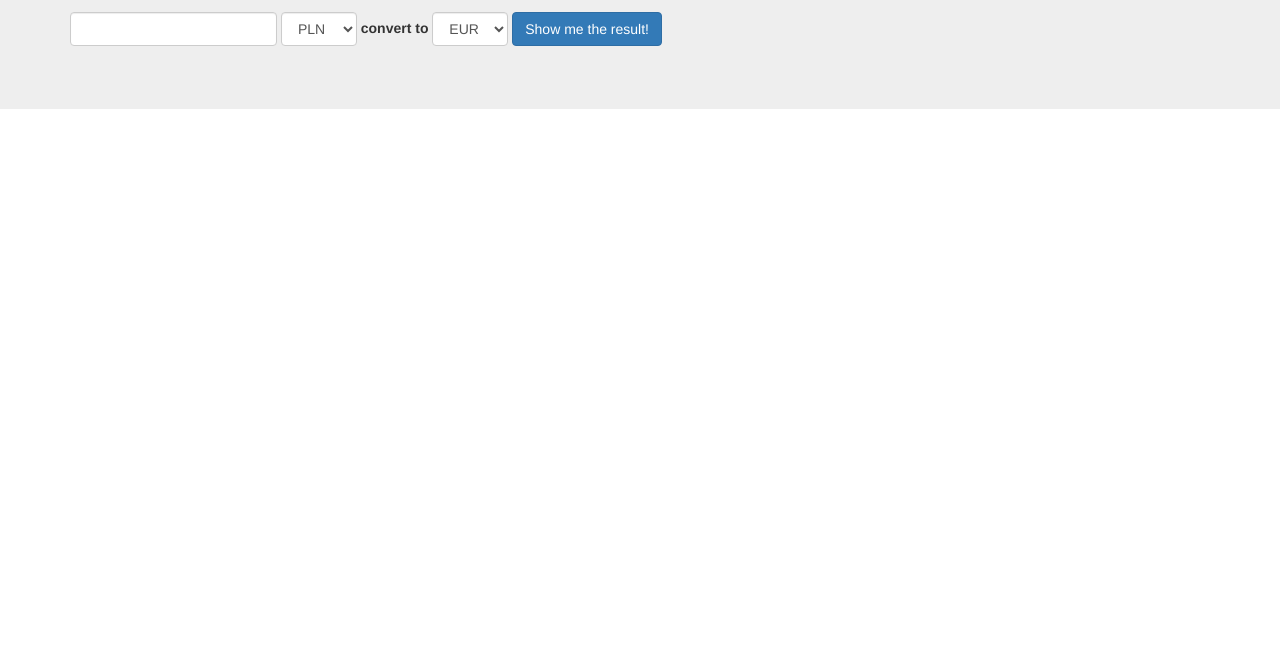
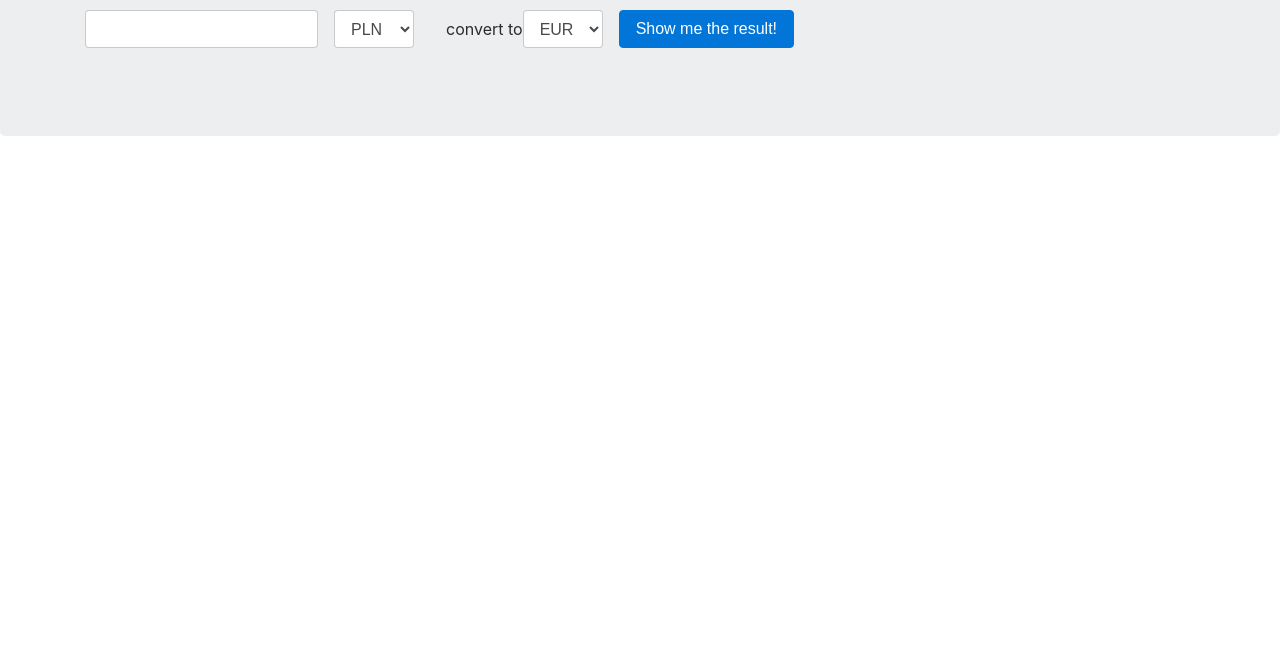
Before and after one commit to kakarottos/JsCurrencyCalc, a plain HTML site: page index.html in a window 1280 px wide. Shown: the part 143-800 px from the top of the page. Drawn offline with nearby package versions, Linux system fonts and the light colour scheme.

Commit message:
Add calc

```diff
--- a/index.html
+++ b/index.html
@@ -2,7 +2,7 @@
 <html lang="pl">
 <head>
     <title>Simple Currency Calc</title>
-    <link href="https://maxc3dn.bootstrapcdn.com/bootstrap/4.0.0-beta.3/css/bootstrap.min.css" rel="stylesheet" type="text/css">
+    <link href="https://maxcdn.bootstrapcdn.com/bootstrap/4.0.0-beta.3/css/bootstrap.min.css" rel="stylesheet" type="text/css">
 
 </head>
 <body>
```
